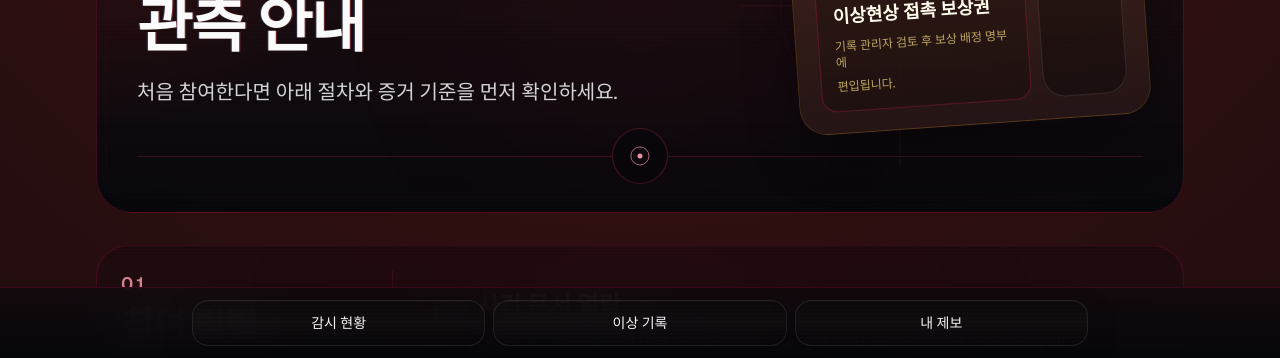
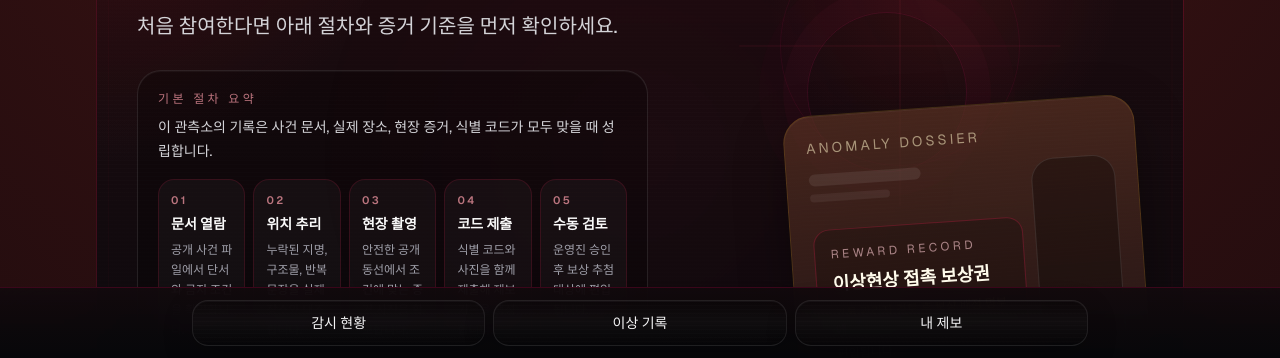
Before and after one commit to MeotJH/anomaly-treasure-hunt, a Next.js app in the folder apps/web/: page /guide in a window 1280 px wide. Shown: the part 440-798 px from the top of the page. Built offline with nearby package versions, Linux system fonts and the light colour scheme; no server answers.

Commit message:
feat: clarify first-visit onboarding

```diff
--- a/apps/web/src/app/guide/page.tsx
+++ b/apps/web/src/app/guide/page.tsx
@@ -90,6 +90,34 @@ const participationGuide = [
         description: "타인의 얼굴, 차량 번호, 개인 정보가 포함된 사진은 제출하지 마세요.",
       },
     ],
+  },
+] as const;
+
+const basicObservationFlow = [
+  {
+    step: "01",
+    title: "문서 열람",
+    description: "공개 사건 파일에서 단서와 금지 조건을 확인합니다.",
+  },
+  {
+    step: "02",
+    title: "위치 추리",
+    description: "누락된 지명, 구조물, 반복 문장을 실제 장소와 대조합니다.",
+  },
+  {
+    step: "03",
+    title: "현장 촬영",
+    description: "안전한 공개 동선에서 조건에 맞는 증거 사진을 확보합니다.",
+  },
+  {
+    step: "04",
+    title: "코드 제출",
+    description: "식별 코드와 사진을 함께 제출해 제보 기록을 생성합니다.",
+  },
+  {
+    step: "05",
+    title: "수동 검토",
+    description: "운영진 승인 후 보상 추첨 대상에 편입됩니다.",
   },
 ] as const;
 
@@ -260,6 +288,24 @@ export default function GuidePage() {
             <p className="mt-5 max-w-xl text-lg leading-8 text-zinc-300 sm:text-xl">
               처음 참여한다면 아래 절차와 증거 기준을 먼저 확인하세요.
             </p>
+            <div className="mt-7 rounded-[1.5rem] border border-white/10 bg-black/24 p-4 shadow-[inset_0_1px_0_rgba(255,255,255,0.04)] sm:p-5">
+              <p className="text-xs uppercase tracking-[0.28em] text-rose-300/70">기본 절차 요약</p>
+              <p className="mt-2 text-sm leading-6 text-zinc-300">
+                이 관측소의 기록은 사건 문서, 실제 장소, 현장 증거, 식별 코드가 모두 맞을 때 성립합니다.
+              </p>
+              <div className="mt-4 grid gap-2 sm:grid-cols-5">
+                {basicObservationFlow.map((flow) => (
+                  <article
+                    key={flow.step}
+                    className="rounded-[1rem] border border-rose-500/14 bg-white/[0.03] p-3"
+                  >
+                    <p className="text-[0.68rem] font-semibold tracking-[0.22em] text-rose-300/70">{flow.step}</p>
+                    <h2 className="mt-1.5 text-sm font-semibold text-zinc-50">{flow.title}</h2>
+                    <p className="mt-1.5 text-xs leading-5 text-zinc-400">{flow.description}</p>
+                  </article>
+                ))}
+              </div>
+            </div>
           </div>
 
           <div className="relative z-10 min-h-[240px]">
--- a/apps/web/src/app/page.tsx
+++ b/apps/web/src/app/page.tsx
@@ -5,27 +5,67 @@ import { GlitchLink } from "@/modules/shared/presentation/components/glitch-link
 
 export const dynamic = "force-dynamic";
 
+const firstVisitSteps = [
+  {
+    no: "01",
+    title: "사건 문서 열람",
+    description: "공개된 파일에서 반복 문장, 금지 조건, 누락된 지명 조각을 확인합니다.",
+  },
+  {
+    no: "02",
+    title: "위치 추리",
+    description: "문서 속 단서와 실제 장소의 표식, 구조물, 동선을 대조해 현장을 좁힙니다.",
+  },
+  {
+    no: "03",
+    title: "증거 제출",
+    description: "조건에 맞는 현장 사진과 식별 코드를 제출하면 운영진이 직접 검토합니다.",
+  },
+] as const;
+
 export default async function Home() {
   const { currentCase, archivedCases } = await getHomePageData();
 
   return (
     <div className="space-y-10">
-      <section className="haunted-panel rounded-[1.75rem] border border-rose-900/30 bg-[linear-gradient(180deg,rgba(21,11,14,0.92),rgba(9,10,14,0.94))] p-5">
-        <p className="max-w-3xl text-sm leading-7 text-zinc-300">
-          공개 문서는 위치가 제거된 이상현상 사건 기록이다. 단서와 누락 정보를 대조해 실제 장소를 추정한다. 현장 사진과 식별 코드가 확보되면 제보 기록이 성립한다
-        </p>
+      <section className="haunted-panel rounded-[1.75rem] border border-rose-900/30 bg-[linear-gradient(180deg,rgba(21,11,14,0.92),rgba(9,10,14,0.94))] p-5 sm:p-6">
+        <div className="max-w-3xl">
+          <p className="text-xs uppercase tracking-[0.28em] text-rose-300/70">공개 관측 접수소</p>
+          <h1 className="mt-3 text-3xl font-semibold tracking-tight text-zinc-50 sm:text-5xl">
+            문서를 읽고, 장소를 추리하고, 증거를 제출하세요.
+          </h1>
+          <p className="mt-4 text-sm leading-7 text-zinc-300 sm:text-base sm:leading-8">
+            이곳은 위치가 제거된 이상현상 사건 파일을 열람한 뒤 실제 장소를 추리하고, 현장에서 확보한
+            사진과 식별 코드를 제출하는 조사형 보상 추첨 기록소입니다. 승인된 제보만 추첨 대상에
+            편입됩니다.
+          </p>
+        </div>
+
+        <div className="mt-6 grid gap-3 md:grid-cols-3">
+          {firstVisitSteps.map((step) => (
+            <article
+              key={step.no}
+              className="rounded-[1.25rem] border border-white/10 bg-white/[0.03] p-4 shadow-[inset_0_1px_0_rgba(255,255,255,0.04)]"
+            >
+              <p className="text-xs font-semibold tracking-[0.24em] text-rose-300/70">{step.no}</p>
+              <h2 className="mt-2 text-lg font-semibold text-zinc-50">{step.title}</h2>
+              <p className="mt-2 text-sm leading-6 text-zinc-400">{step.description}</p>
+            </article>
+          ))}
+        </div>
+
         <div className="mt-5 flex flex-wrap gap-3">
           <GlitchLink
             href="#active-case"
             className="signal-chip distressed-button distressed-button-danger px-5 py-3 text-sm font-medium"
           >
-            공개 사건 보기
+            첫 사건 열람하기
           </GlitchLink>
           <GlitchLink
             href="/guide"
             className="signal-chip distressed-button distressed-button-neutral px-5 py-3 text-sm font-medium"
           >
-            관측 안내
+            관측 절차 보기
           </GlitchLink>
         </div>
       </section>
@@ -36,8 +76,8 @@ export default async function Home() {
             <p className="text-xs uppercase tracking-[0.28em] text-zinc-500">현재 개방 문서</p>
             <h2 className="mt-2 text-2xl font-semibold text-zinc-50">지금 조사 가능한 이상현상</h2>
             <p className="mt-2 max-w-2xl text-sm leading-7 text-zinc-400">
-              지금 바로 참여 가능한 대표 사건입니다. 문서를 읽고 장소를 추리한 뒤, 현장에서 확보한 증거를
-              제출하세요.
+              처음 참여한다면 이 사건부터 열람하세요. 문서를 읽고 위치를 추리한 뒤, 현장 조건에 맞는 사진과
+              식별 코드를 제출하면 됩니다.
             </p>
           </div>
           <CaseCard caseItem={currentCase} href={`/cases/${currentCase.id}`} />
```
